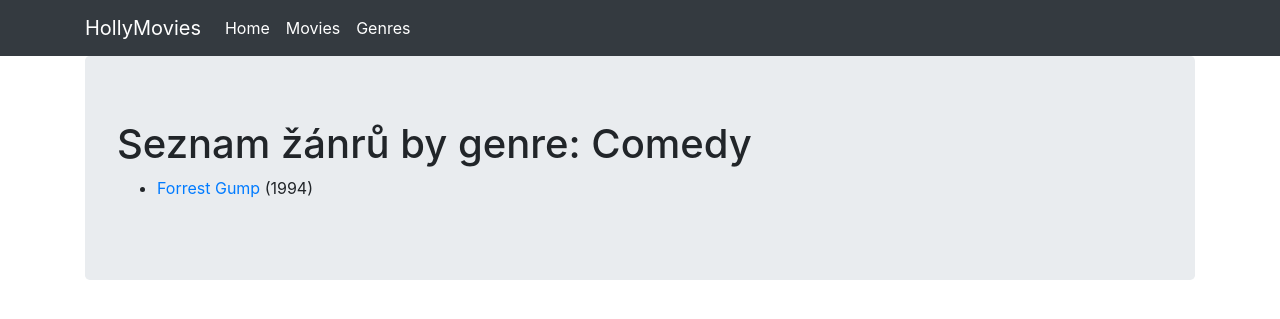
After one commit to patrik2540/PythonRemoteCZ19_Backend_technologies2, a Django app: page /genre/4/ in a window 1280 px wide. The commit adds this page. Shown: the top 319 px of the page. Run offline with Django 4.2, Linux system fonts and the light colour scheme; data comes from the database, SQL or seed files in the repository; some libraries are stand-ins or nearby versions.

Commit message:
genres details.

```diff
--- a/hollymovies/urls.py
+++ b/hollymovies/urls.py
@@ -28,4 +28,6 @@ urlpatterns = [
     path('', home, name='home'),
     path('movies/', movies, name='movies'),
     path('movie/<pk>', movie, name='movie'),
+    path('genres/', genres, name='genres'),
+    path('genre/<pk>/', genre, name='genre'),
 ]
--- a/viewer/templates/base.html
+++ b/viewer/templates/base.html
@@ -33,6 +33,7 @@
             <div class="navbar-nav">
                 <a class="nav-item nav-link active" href="/">Home</a>
                 <a class="nav-item nav-link active" href="{% url 'movies' %}">Movies</a>
+                <a class="nav-item nav-link active" href="{% url 'genres' %}">Genres</a>
             </div>
         </div>
     </div>
--- /dev/null
+++ b/viewer/templates/movies_by_genres.html
@@ -0,0 +1,12 @@
+{% extends "base.html" %}
+
+{% block content %}
+<h1>Seznam žánrů by genre: {{ genre }}</h1>
+<ul>
+    {% for movie in movies %}
+        <li><a href="{% url 'movie' movie.id %}">{{ movie.title }}</a> ({{ movie.released.year }})</li>
+    {% empty %}
+        <p>V databázi není žádný film požadovaného žánru.</p>
+    {% endfor %}
+</ul>
+{% endblock %}
--- a/viewer/views.py
+++ b/viewer/views.py
@@ -44,3 +44,16 @@ def movie(request, pk):
         context = {'movie': movie}
         return render(request, 'movie.html', context)
     return movies(request)
+
+
+
+def genres(request):
+    genres = Genre.objects.all()
+    context = {'genres': genres}
+    return render(request,'genres.html',context)
+
+def genre(request, pk):
+    genre = Genre.objects.get(id=pk)
+    movies = Movie.objects.filter(genre__id=pk)
+    context = {'genre': genre, 'movies': movies}
+    return render(request, "movies_by_genres.html", context)
```
Also changed, not shown: viewer/templates/genres.html (added, +19 -0 lines), viewer/templates/movies.html (+4 -4 lines).
